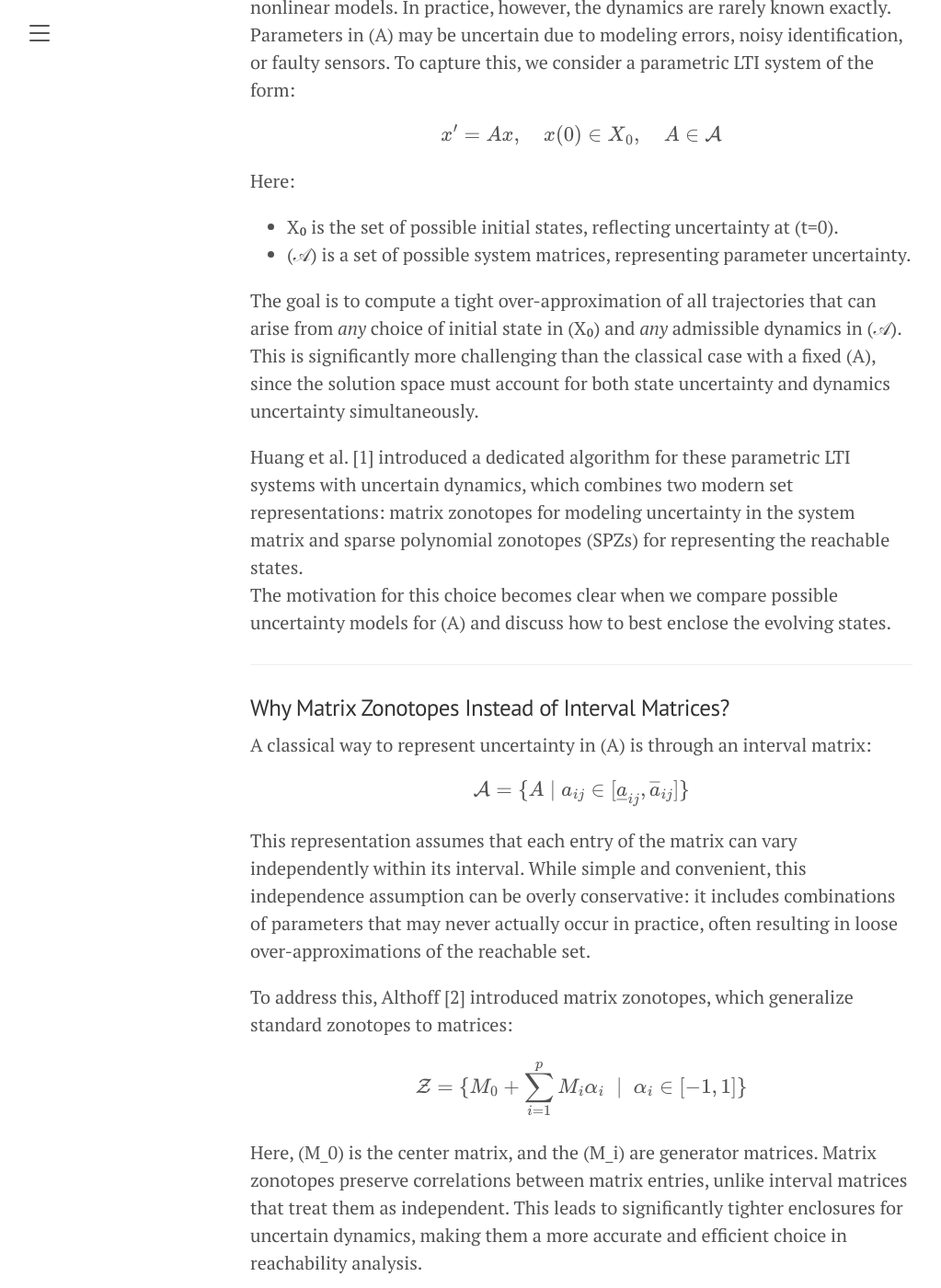
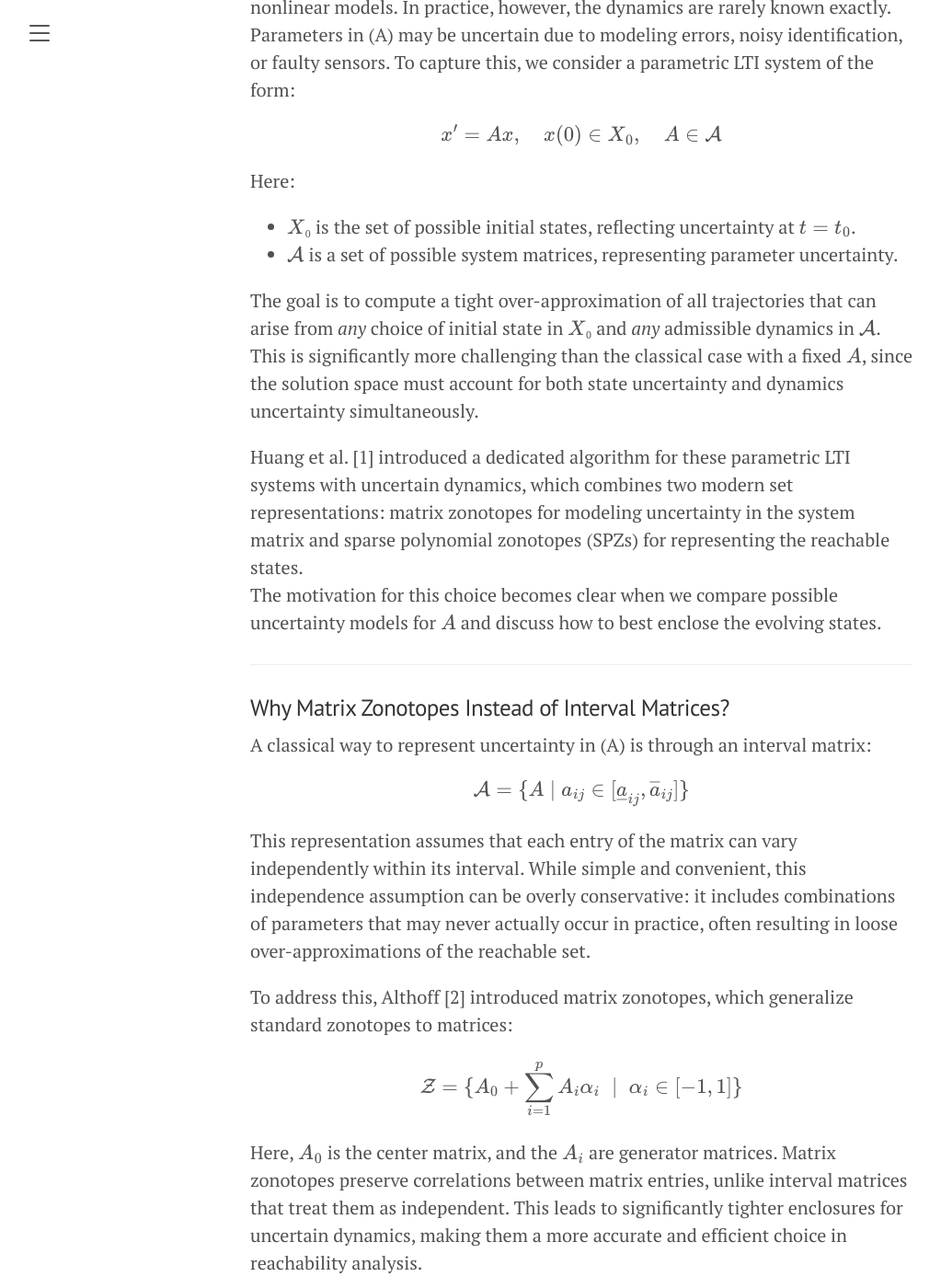
Before and after one commit to alecarraro/alecarraro-blog, a Jekyll site: the page built from _posts/2025-08-21-gsoc-project-with-juliareach.md, in a window 1280 px wide and 1400 px high, scrolled down 1150 px. Shown: the whole window at 92% size, without its empty margins (8-1031 px from the left). Built offline with Jekyll 4.4.1, drawn with Linux system fonts in a browser that asks for light colours; some of the changed text lies outside the part shown.

```diff
--- a/_config.yml
+++ b/_config.yml
@@ -2,8 +2,8 @@
 title:               'Alessandro Carraro'
 #tagline:             'A blog about my thoughts and experiences.'
 description:         'Welcome to my blog. Here I will share my projects'
-url:                 ''
-baseurl:             ''
+url:                 'https://alecarraro.github.io'
+baseurl:             '/alecarraro-blog'
 paginate:            5
 permalink:           pretty
 
--- a/_posts/2025-08-20-reach.md
+++ b/_posts/2025-08-21-gsoc-project-with-juliareach.md
@@ -22,7 +22,7 @@ In complex or safety-critical systems, it is often impossible to predict exactly
 In [ReachabilityAnalysis.jl](https://github.com/JuliaReach/ReachabilityAnalysis.jl), several algorithms exist to compute these enclosures for different types of dynamical systems with uncertain inputs and initial states, including hybrid systems.
 
 During my project, I focused on a fundamental class of models: linear time-invariant (LTI) systems with uncertain parameters.
-An LTI system describes the evolution of the state vector \(x(t)\) under a fixed matrix \(A\):
+An LTI system describes the evolution of the state vector $$x(t)$$ under a fixed matrix $$A$$:
 
 $$x' = A x$$
 
@@ -32,13 +32,13 @@ Such systems are widely used because they arise naturally when linearizing nonli
 $$x' = A x, \quad x(0) \in X_0, \quad A \in \mathcal{A}$$
 
 Here:
-- X₀ is the set of possible initial states, reflecting uncertainty at \(t=0\).
-- \(𝒜\) is a set of possible system matrices, representing parameter uncertainty.
+- $$X₀$$ is the set of possible initial states, reflecting uncertainty at $$t=t_0$$.
+- $$\mathcal{A}$$ is a set of possible system matrices, representing parameter uncertainty.
 
-The goal is to compute a tight over-approximation of all trajectories that can arise from *any* choice of initial state in \(X₀\) and *any* admissible dynamics in \(𝒜\). This is significantly more challenging than the classical case with a fixed \(A\), since the solution space must account for both state uncertainty and dynamics uncertainty simultaneously.
+The goal is to compute a tight over-approximation of all trajectories that can arise from *any* choice of initial state in $$X₀$$ and *any* admissible dynamics in $$\mathcal{A}$$. This is significantly more challenging than the classical case with a fixed $$A$$, since the solution space must account for both state uncertainty and dynamics uncertainty simultaneously.
 
 Huang et al. [1] introduced a dedicated algorithm for these parametric LTI systems with uncertain dynamics, which combines two modern set representations: matrix zonotopes for modeling uncertainty in the system matrix and sparse polynomial zonotopes (SPZs) for representing the reachable states.
-The motivation for this choice becomes clear when we compare possible uncertainty models for \(A\) and discuss how to best enclose the evolving states.
+The motivation for this choice becomes clear when we compare possible uncertainty models for $$A$$ and discuss how to best enclose the evolving states.
 
 ---
 
@@ -118,6 +118,7 @@ In the tables below I summarize my contributions to the different packages in th
 
 ## References
 [1] Yushen Huang, Ertai Luo, Stanley Bak, Yifan Sun, *Reachability analysis for linear systems with uncertain parameters using polynomial zonotopes*, Nonlinear Analysis: Hybrid Systems, Volume 56, 2025, 101571, ISSN 1751-570X. [DOI](https://doi.org/10.1016/j.nahs.2024.101571)
+
 [2] Matthias Althoff, *Reachability Analysis and its Application to the Safety Assessment of Autonomous Cars*, PhD thesis, Technische Universität München, July 2010.
 
 [3] Niklas Kochdumper, Matthias Althoff, *Sparse Polynomial Zonotopes: A Novel Set Representation for Reachability Analysis*, IEEE Transactions on Automatic Control, Vol. 66, No. 9, Sept. 2021, pp. 4043–4058. [DOI](https://doi.org/10.1109/TAC.2020.3024348)
```
Also changed, not shown: other parts of _posts/2025-08-21-gsoc-project-with-juliareach.md (+4 -4 lines), index.html (+13 -11 lines).
